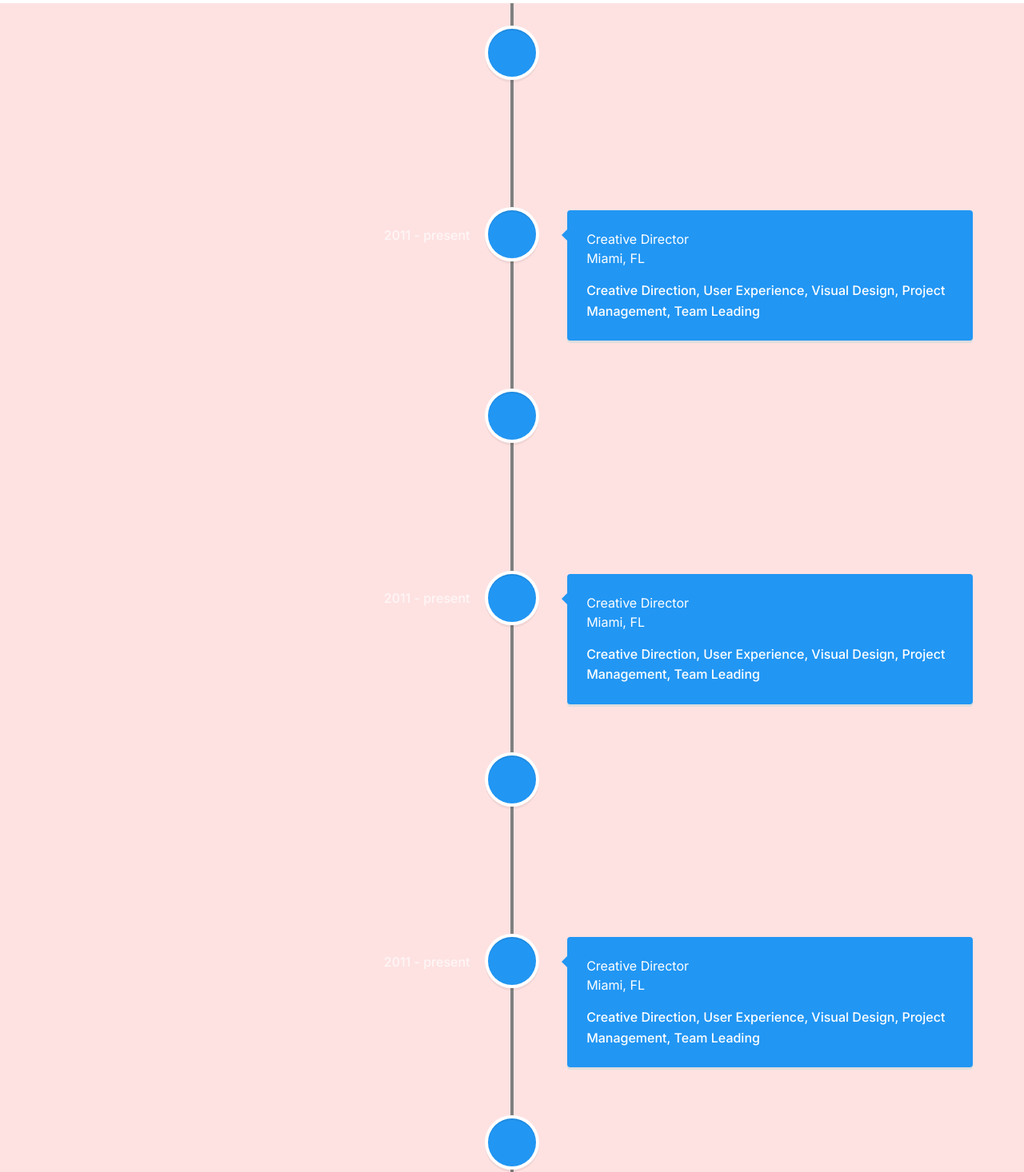
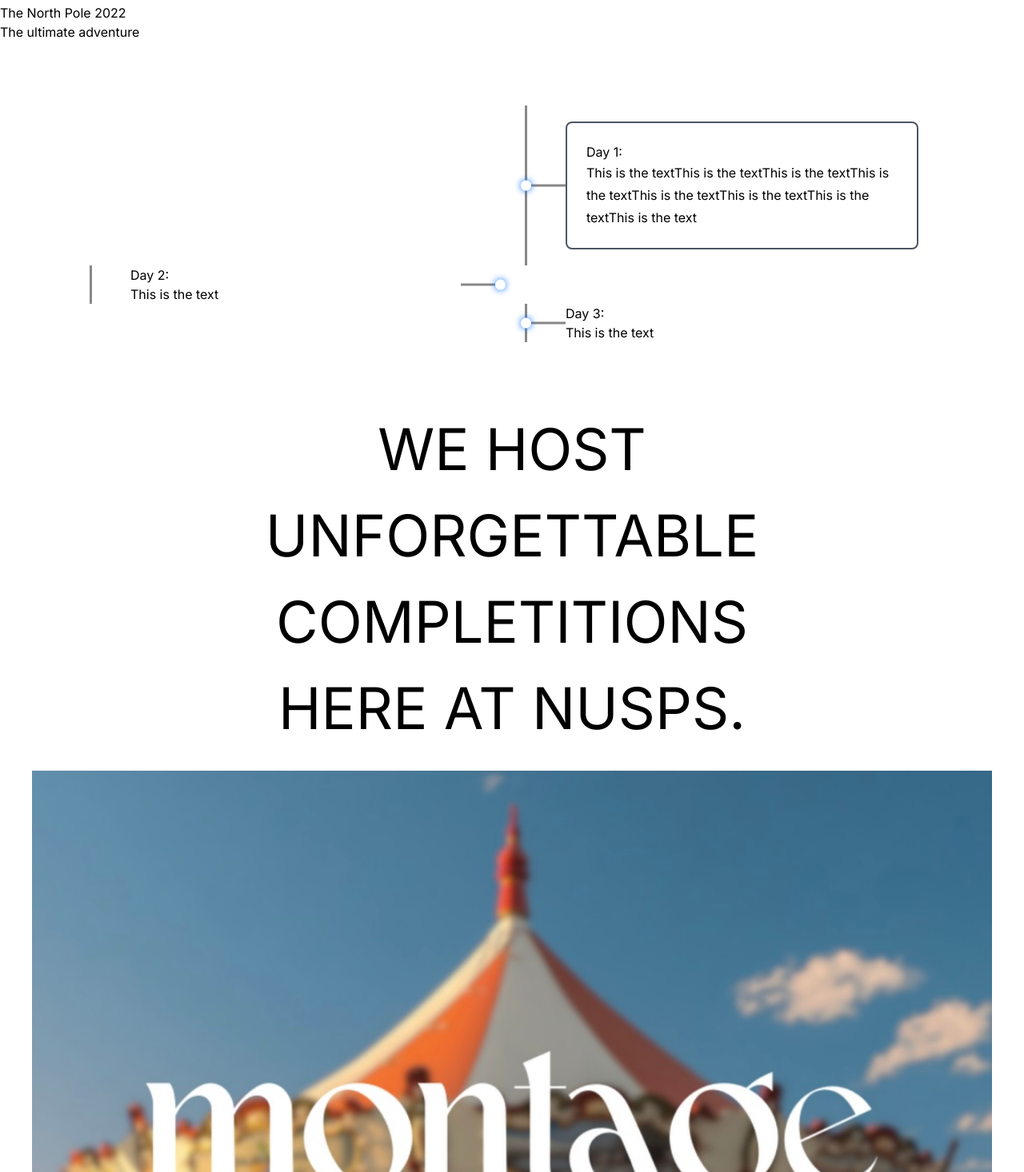
Before and after one commit to tanshiyu1999/montage2024, a Next.js app: page / in a window 1280 px wide. Shown: the part 3344-4810 px from the top of the page at 80% size. Built offline with nearby package versions, Linux system fonts and the light colour scheme.

Commit message:
add timeline code

```diff
--- a/app/globals.css
+++ b/app/globals.css
@@ -1,10 +1,6 @@
 @tailwind base;
 @tailwind components;
 @tailwind utilities;
-
-
-
-
 
 
 @layer utilities {
@@ -12,3 +8,80 @@
     text-wrap: balance;
   }
 }
+
+.checkpoint:nth-child(odd) {
+  border-left: 3px solid #888;
+  padding-left: 3em;
+  transform: translateX(17em);
+}
+
+.checkpoint:nth-child(even) {
+  border-left: 3px solid #888;
+  padding-left: 3em;
+  transform: translateX(-17em);
+}
+
+.checkpoint:nth-child(odd)::before,
+.checkpoint:nth-child(even)::before {
+  content: '';
+  background: #888;
+  width: 3em;
+  height: 3px;
+  position: absolute;
+  top: 50%;
+  transform: translateY(-50%);
+}
+
+.checkpoint:nth-child(odd)::before {
+  left: 0;
+}
+
+.checkpoint:nth-child(even)::before {
+  right: 0;
+}
+
+.checkpoint:nth-child(odd) div::before,
+.checkpoint:nth-child(even) div::before {
+  content: '';
+  background: #fff;
+  box-shadow: 0 0 0.5em #0d71fc;
+  width: 0.8em;
+  height: 0.8em;
+  position: absolute;
+  top: 50%;
+  transform: translateY(-50%);
+  border-radius: 50%;
+}
+
+.checkpoint:nth-child(odd) div::before {
+  left: -0.5em;
+}
+
+.checkpoint:nth-child(even) div::before {
+  right: -0.5em;
+}
+
+@media screen and (max-width: 1150px) {
+  .timeline {
+    width: 80vw;
+  }
+  .timeline .checkpoint {
+    width: 100%;
+    transform: none;
+    padding-left: 0;
+    padding-right: 0;
+    border: none;
+  }
+  .timeline .checkpoint::before {
+    width: 3px;
+    height: 4em;
+    top: -2em;
+    left: 50%;
+    transform: translateX(-50%);
+  }
+  .timeline .checkpoint div::before {
+    top: -0.5em;
+    left: 50%;
+    transform: translateX(-50%);
+  }
+}
--- a/app/ui/timeline.js
+++ b/app/ui/timeline.js
@@ -5,116 +5,30 @@ import 'react-vertical-timeline-component/style.min.css';
 
 export default function Timeline() {
   return (
-    <div className="bg-red-100">
+    <div>
+      <h1>The North Pole 2022</h1>
+      <p>The ultimate adventure</p>
 
-      <VerticalTimeline
-        lineColor="grey"
-      >
-        <VerticalTimelineElement
-          visible={true}
-          className="vertical-timeline-element--work"
-          contentStyle={{ background: 'green', color: '#fff' }}
-          contentArrowStyle={{ borderRight: '7px solid  red' }}
-          date="2011 - present"
-          dateClassName="text-sky-400"
-
-          iconStyle={{ background: 'rgb(33, 150, 243)', color: '#fff'}}
-        >
-          <h3 className="vertical-timeline-element-title">Creative Director</h3>
-          <h4 className="vertical-timeline-element-subtitle">Miami, FL</h4>
-          <p>
-            Creative Direction, User Experience, Visual Design, Project Management, Team Leading
-          </p>
-        </VerticalTimelineElement>
-
-        <VerticalTimelineElement
-          visible={true}
-          className="vertical-timeline-element--work"
-          contentStyle={{ background: 'rgb(33, 150, 243)', color: '#fff' }}
-          contentArrowStyle={{ borderRight: '7px solid  rgb(33, 150, 243)' }}
-          date="2011 - present"
-          iconStyle={{ background: 'rgb(33, 150, 243)', color: '#fff' }}
-        >
-          <h3 className="vertical-timeline-element-title">Creative Director</h3>
-          <h4 className="vertical-timeline-element-subtitle">Miami, FL</h4>
-          <p>
-            Creative Direction, User Experience, Visual Design, Project Management, Team Leading
-          </p>
-        </VerticalTimelineElement>
-        <VerticalTimelineElement
-          visible={true}
-          className="vertical-timeline-element--work"
-          contentStyle={{ background: 'rgb(33, 150, 243)', color: '#fff' }}
-          contentArrowStyle={{ borderRight: '7px solid  rgb(33, 150, 243)' }}
-          date="2011 - present"
-          iconStyle={{ background: 'rgb(33, 150, 243)', color: '#fff' }}
-        >
-          <h3 className="vertical-timeline-element-title">Creative Director</h3>
-          <h4 className="vertical-timeline-element-subtitle">Miami, FL</h4>
-          <p>
-            Creative Direction, User Experience, Visual Design, Project Management, Team Leading
-          </p>
-        </VerticalTimelineElement>
-        <VerticalTimelineElement
-          visible={true}
-          className="vertical-timeline-element--work"
-          contentStyle={{ background: 'rgb(33, 150, 243)', color: '#fff' }}
-          contentArrowStyle={{ borderRight: '7px solid  rgb(33, 150, 243)' }}
-          date="2011 - present"
-          iconStyle={{ background: 'rgb(33, 150, 243)', color: '#fff' }}
-        >
-          <h3 className="vertical-timeline-element-title">Creative Director</h3>
-          <h4 className="vertical-timeline-element-subtitle">Miami, FL</h4>
-          <p>
-            Creative Direction, User Experience, Visual Design, Project Management, Team Leading
-          </p>
-        </VerticalTimelineElement>
-        <VerticalTimelineElement
-          visible={true}
-          className="vertical-timeline-element--work"
-          contentStyle={{ background: 'rgb(33, 150, 243)', color: '#fff' }}
-          contentArrowStyle={{ borderRight: '7px solid  rgb(33, 150, 243)' }}
-          date="2011 - present"
-          iconStyle={{ background: 'rgb(33, 150, 243)', color: '#fff' }}
-        >
-          <h3 className="vertical-timeline-element-title">Creative Director</h3>
-          <h4 className="vertical-timeline-element-subtitle">Miami, FL</h4>
-          <p>
-            Creative Direction, User Experience, Visual Design, Project Management, Team Leading
-          </p>
-        </VerticalTimelineElement>
-        <VerticalTimelineElement
-          visible={true}
-          className="vertical-timeline-element--work"
-          contentStyle={{ background: 'rgb(33, 150, 243)', color: '#fff' }}
-          contentArrowStyle={{ borderRight: '7px solid  rgb(33, 150, 243)' }}
-          date="2011 - present"
-          iconStyle={{ background: 'rgb(33, 150, 243)', color: '#fff' }}
-        >
-          <h3 className="vertical-timeline-element-title">Creative Director</h3>
-          <h4 className="vertical-timeline-element-subtitle">Miami, FL</h4>
-          <p>
-            Creative Direction, User Experience, Visual Design, Project Management, Team Leading
-          </p>
-        </VerticalTimelineElement>
-        <VerticalTimelineElement
-          visible={true}
-          className="vertical-timeline-element--work"
-          contentStyle={{ background: 'rgb(33, 150, 243)', color: '#fff' }}
-          contentArrowStyle={{ borderRight: '7px solid  rgb(33, 150, 243)' }}
-          date="2011 - present"
-          iconStyle={{ background: 'rgb(33, 150, 243)', color: '#fff' }}
-        >
-          <h3 className="vertical-timeline-element-title">Creative Director</h3>
-          <h4 className="vertical-timeline-element-subtitle">Miami, FL</h4>
-          <p>
-            Creative Direction, User Experience, Visual Design, Project Management, Team Leading
-          </p>
-        </VerticalTimelineElement>
-
-
-
-      </VerticalTimeline>
+      <div className="timeline mx-auto my-20 max-w-lg">
+        <div className="checkpoint relative max-w-lg p-5">
+          <div className="border-2 border-gray-600 rounded-lg p-6">
+            <h2>Day 1:</h2>
+            <p className="leading-7">This is the textThis is the textThis is the textThis is the textThis is the textThis is the textThis is the textThis is the text</p>
+          </div>
+        </div>
+        <div className="checkpoint">
+          <div>
+            <h2>Day 2:</h2>
+            <p>This is the text</p>
+          </div>
+        </div>
+        <div className="checkpoint">
+          <div>
+            <h2>Day 3:</h2>
+            <p>This is the text</p>
+          </div>
+        </div>
+      </div>
     </div>
   );
 }
```
